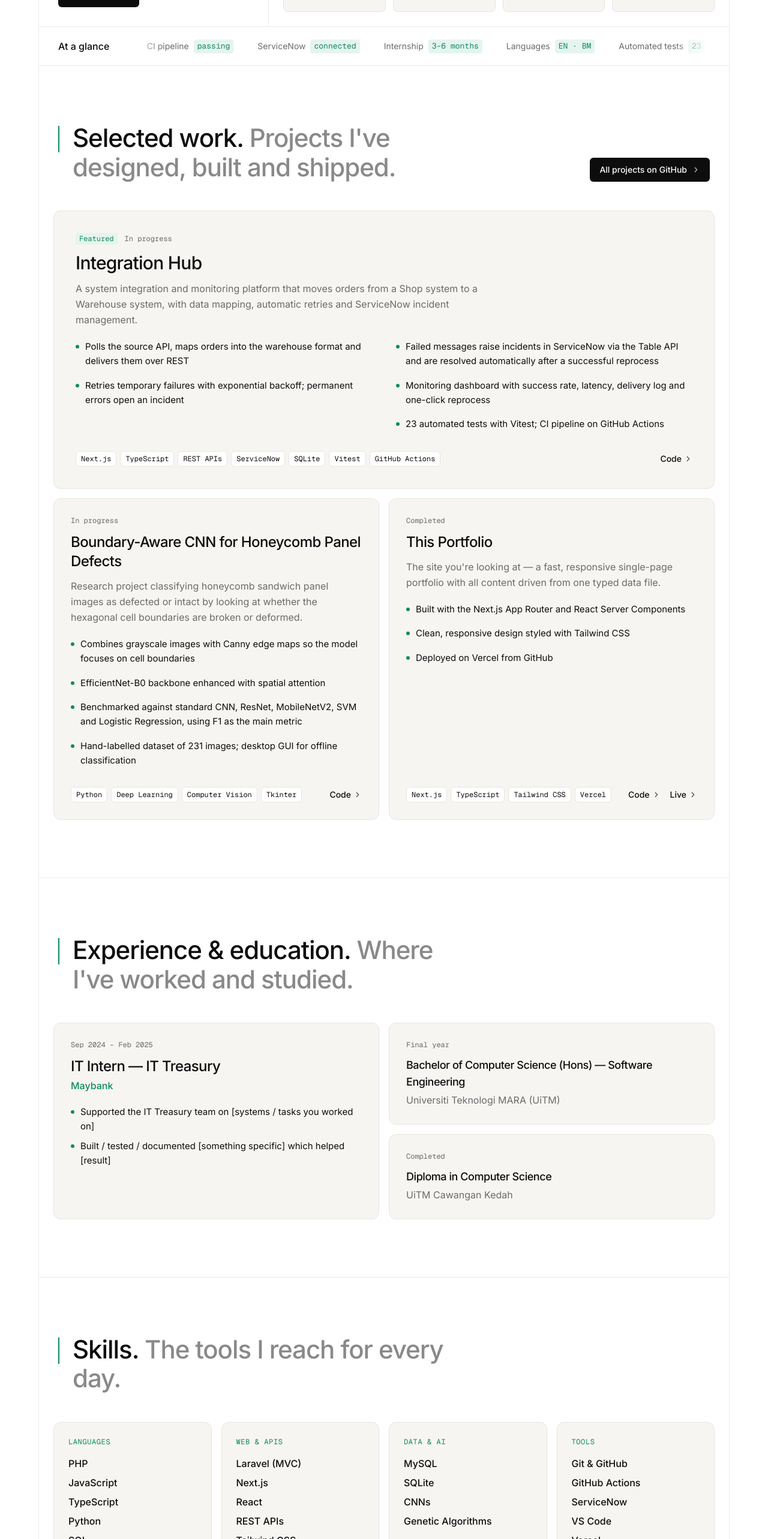
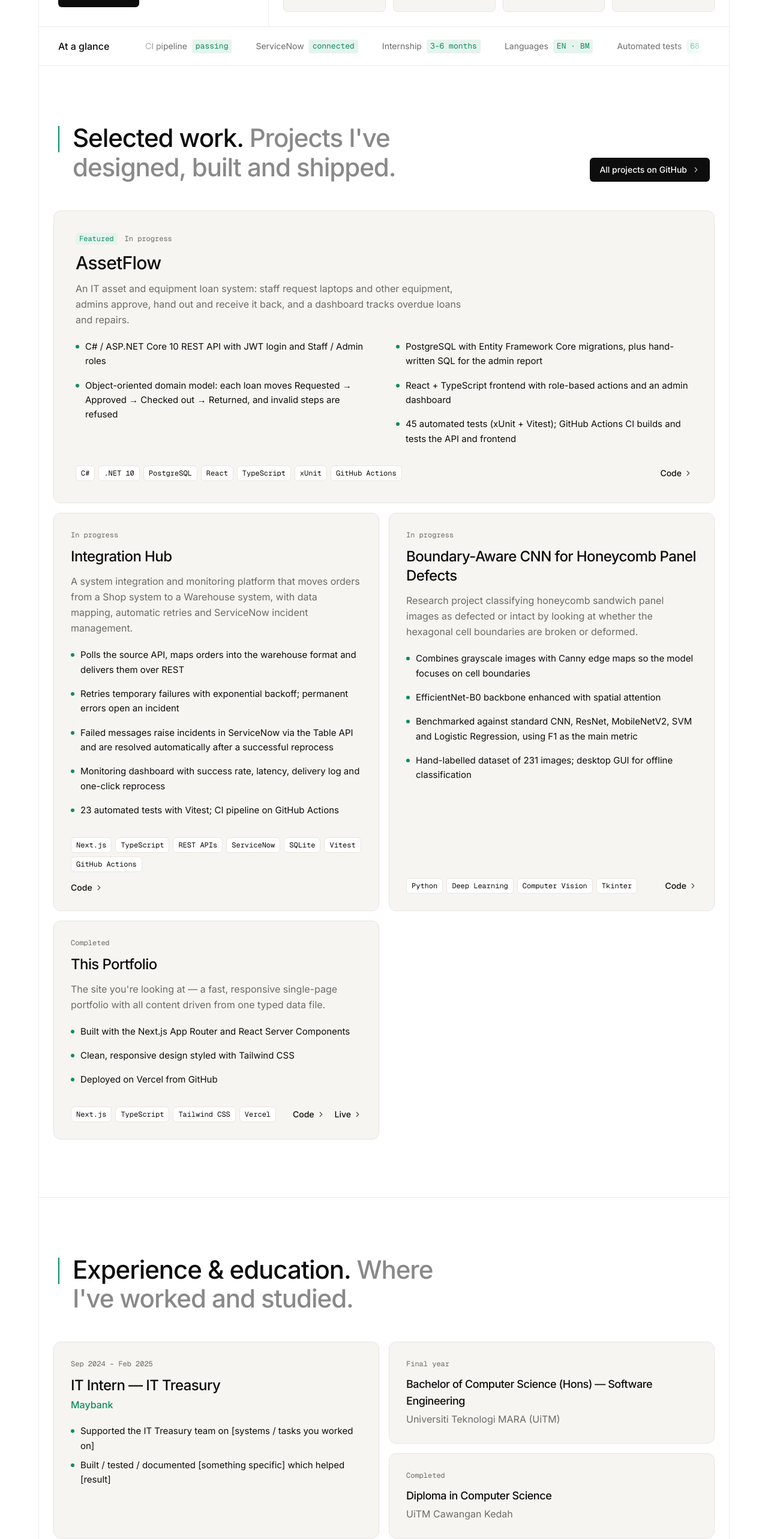
Before and after one commit to acidzburns/portfolio, a Next.js app: page / in a window 1280 px wide. Shown: the part 1011-3577 px from the top of the page at 60% size. Built offline with nearby package versions, Linux system fonts and the light colour scheme.

Commit message:
Add AssetFlow project and updates skills

```diff
--- a/data/portfolio.ts
+++ b/data/portfolio.ts
@@ -37,6 +37,22 @@ export const profile = {
 };
 
 export const projects: Project[] = [
+    {
+    title: "AssetFlow",
+    summary:
+      "An IT asset and equipment loan system: staff request laptops and other equipment, admins approve, hand out and receive it back, and a dashboard tracks overdue loans and repairs.",
+    highlights: [
+      "C# / ASP.NET Core 10 REST API with JWT login and Staff / Admin roles",
+      "Object-oriented domain model: each loan moves Requested → Approved → Checked out → Returned, and invalid steps are refused",
+      "PostgreSQL with Entity Framework Core migrations, plus hand-written SQL for the admin report",
+      "React + TypeScript frontend with role-based actions and an admin dashboard",
+      "45 automated tests (xUnit + Vitest); GitHub Actions CI builds and tests the API and frontend",
+    ],
+    stack: ["C#", ".NET 10", "PostgreSQL", "React", "TypeScript", "xUnit", "GitHub Actions"],
+    status: "In progress",
+    links: [{ label: "Code", href: "https://github.com/acidzburns/assetflow" }],
+  },
+
   {
     title: "Integration Hub",
     summary:
@@ -112,9 +128,9 @@ export const education = [
 ];
 
 export const skills: { group: string; items: string[] }[] = [
-  { group: "Languages", items: ["PHP", "JavaScript", "TypeScript", "Python", "SQL"] },
-  { group: "Web & APIs", items: ["Laravel (MVC)", "Next.js", "React", "REST APIs", "Tailwind CSS"] },
-  { group: "Data & AI", items: ["MySQL", "SQLite", "CNNs", "Genetic Algorithms"] },
+  { group: "Languages", items: ["C#", "TypeScript", "JavaScript", "PHP", "Python", "SQL"] },
+  { group: "Web & APIs", items: [".NET / ASP.NET Core", "React", "Next.js", "Laravel (MVC)", "REST APIs"] },
+  { group: "Data", items: ["PostgreSQL", "MySQL", "SQLite", "Entity Framework Core"] },
   { group: "Tools", items: ["Git & GitHub", "GitHub Actions", "ServiceNow", "VS Code", "Vercel"] },
 ];
 
@@ -122,7 +138,7 @@ export const languages = ["English", "Bahasa Melayu"];
 
 // Small facts shown in the green "chips" strip under the hero
 export const stats: { label: string; value: string }[] = [
-  { label: "Automated tests", value: "23" },
+  { label: "Automated tests", value: "68" },
   { label: "CI pipeline", value: "passing" },
   { label: "ServiceNow", value: "connected" },
   { label: "Internship", value: "3–6 months" },
```
